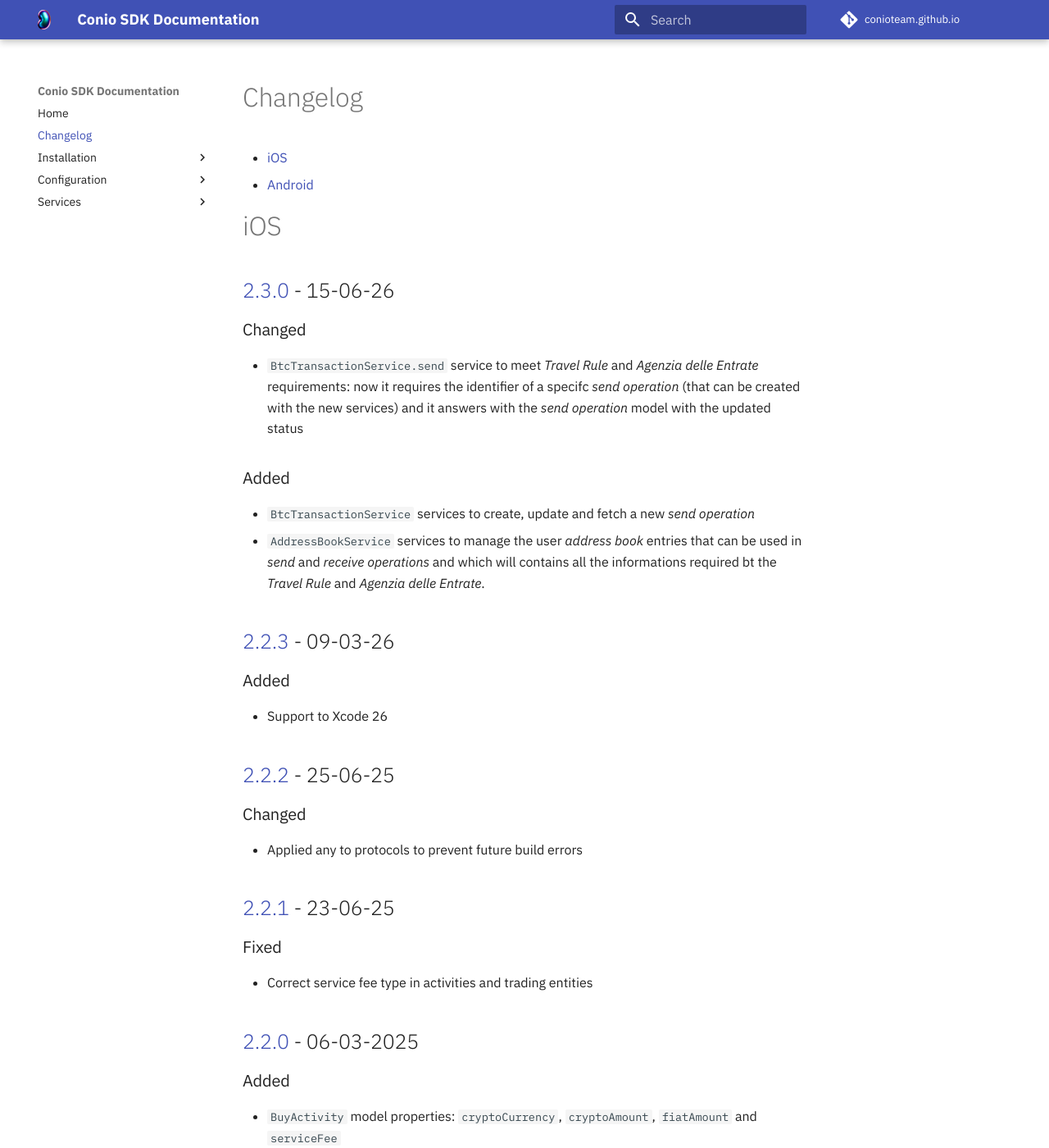
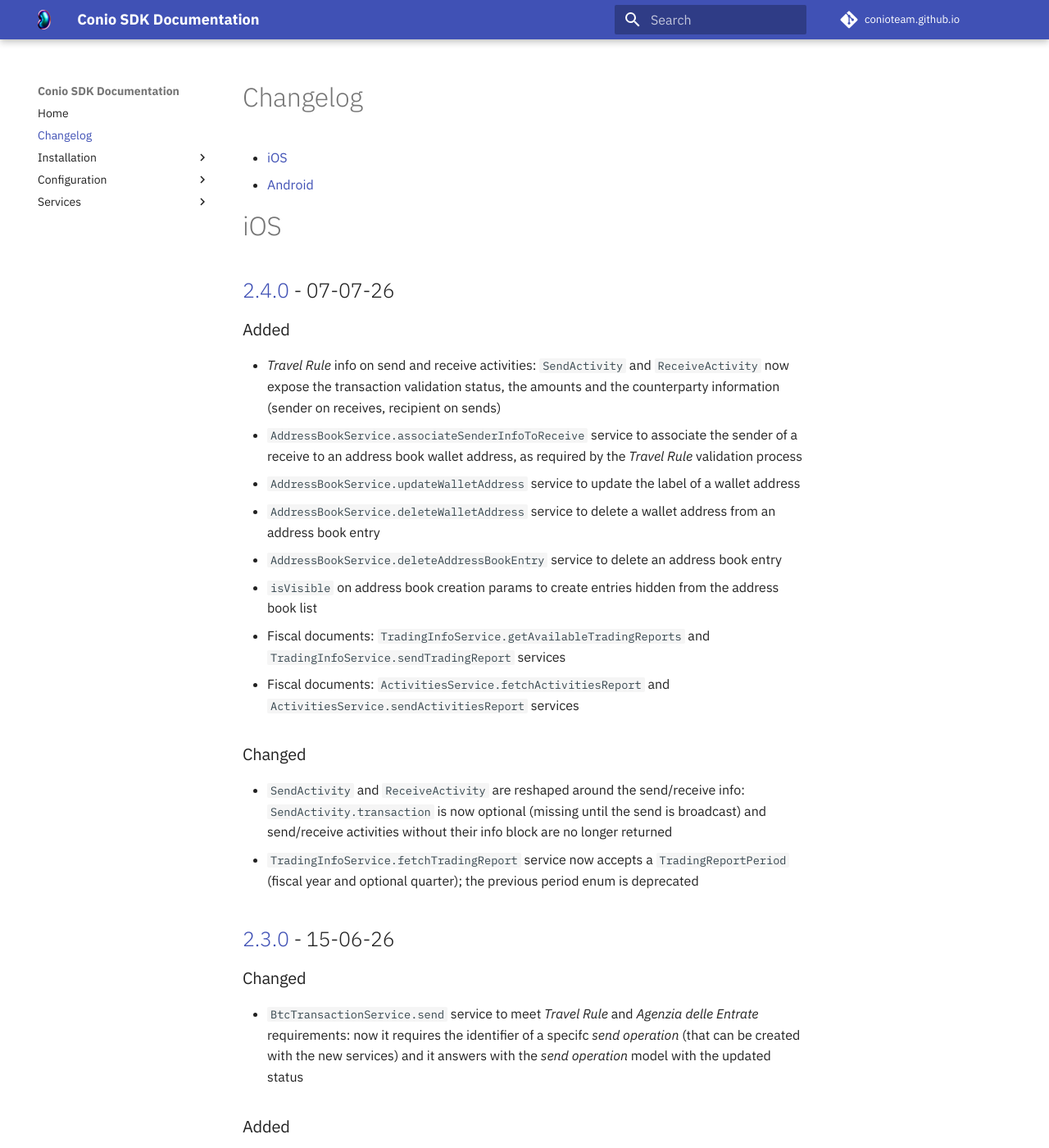
Before and after one commit to Conio/conio.github.io, an MkDocs documentation site: the page built from docs/CHANGELOG.md, in a window 1280 px wide and 1400 px high. Shown: the whole window at 82% size. Built offline with MkDocs 1.6.1 and Material for MkDocs 9.7.7, drawn with Linux system fonts in a browser that asks for light colours; comment, search, counter and statistics services are not loaded.

Commit message:
doc: update CHANGELOG with 2.4.0 release
Co-Authored-By: Claude Fable 5 <noreply@anthropic.com>

```diff
--- a/docs/CHANGELOG.md
+++ b/docs/CHANGELOG.md
@@ -24,6 +24,24 @@
 
 
 # iOS
+
+## [2.4.0](https://bitbucket.org/squadrone/conio-sdk-b2b-ios/src/2.4.0/) - 07-07-26
+
+### Added
+
+- *Travel Rule* info on send and receive activities: `SendActivity` and `ReceiveActivity` now expose the transaction validation status, the amounts and the counterparty information (sender on receives, recipient on sends)
+- `AddressBookService.associateSenderInfoToReceive` service to associate the sender of a receive to an address book wallet address, as required by the *Travel Rule* validation process
+- `AddressBookService.updateWalletAddress` service to update the label of a wallet address
+- `AddressBookService.deleteWalletAddress` service to delete a wallet address from an address book entry
+- `AddressBookService.deleteAddressBookEntry` service to delete an address book entry
+- `isVisible` on address book creation params to create entries hidden from the address book list
+- Fiscal documents: `TradingInfoService.getAvailableTradingReports` and `TradingInfoService.sendTradingReport` services
+- Fiscal documents: `ActivitiesService.fetchActivitiesReport` and `ActivitiesService.sendActivitiesReport` services
+
+### Changed
+
+- `SendActivity` and `ReceiveActivity` are reshaped around the send/receive info: `SendActivity.transaction` is now optional (missing until the send is broadcast) and send/receive activities without their info block are no longer returned
+- `TradingInfoService.fetchTradingReport` service now accepts a `TradingReportPeriod` (fiscal year and optional quarter); the previous period enum is deprecated
 
 ## [2.3.0](https://bitbucket.org/squadrone/conio-sdk-b2b-ios/src/2.3.0/) - 15-06-26
 
```
